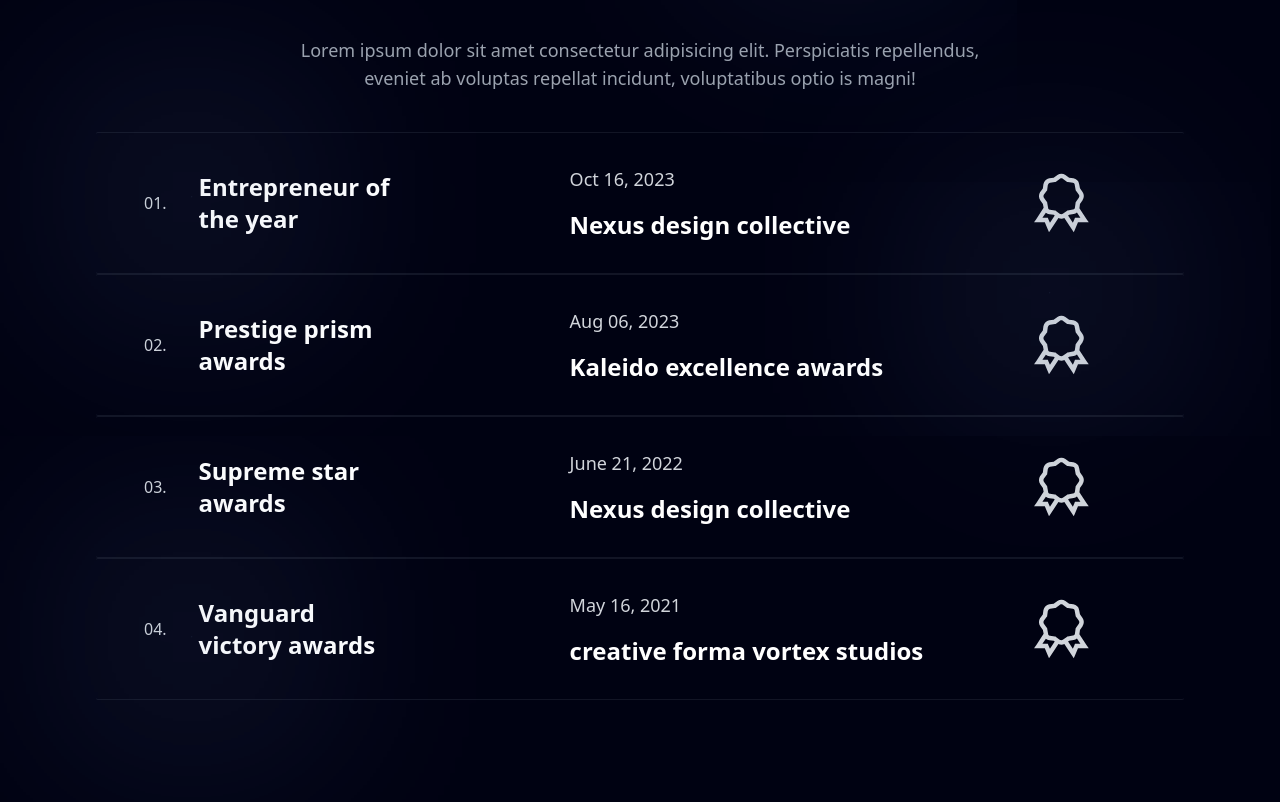
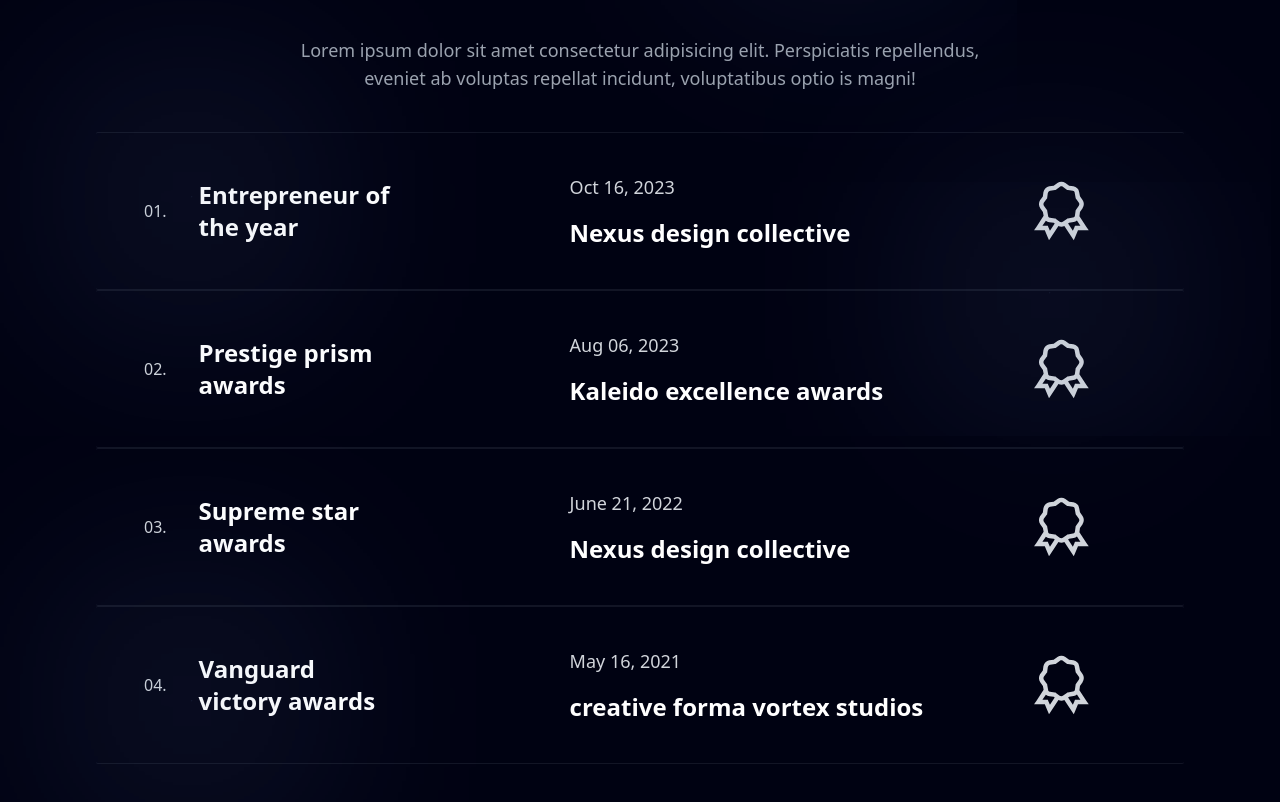
Before and after one commit to Shahan-nub/typeform, a Next.js app: page / in a window 1280 px wide. Shown: the part 4860-5662 px from the top of the page. Built offline with nearby package versions, Linux system fonts and the light colour scheme.

Commit message:
animation in awards added

```diff
--- a/src/components/AWARDS/AwardCard.jsx
+++ b/src/components/AWARDS/AwardCard.jsx
@@ -1,8 +1,15 @@
+"use client"
+import {easeIn, motion} from "framer-motion";
 import { LiaAwardSolid } from "react-icons/lia";
 
 export default function AwardCard({num,award,date,org}) {
   return (
-    <div className="w-[95%] lg:w-[85%] text-start flex items-center justify-between py-5 lg:py-8 text-gray-300 text-xs md:text-lg xl:text-2xl hover:bg-glass hover:scale-105 border-y border-glass transition-all duration-700 px-6 lg:px-12 rounded-sm">
+    <motion.div
+    initial={{y:80,opacity:0}}
+    whileInView={{y:0,opacity:1}}
+    transition={{duration:.4,type:"tween",ease:easeIn}}
+    viewport={{once:true}}
+    className="w-[95%] lg:w-[85%] text-start flex items-center justify-between py-5 lg:py-10 text-gray-300 text-xs md:text-lg xl:text-2xl hover:bg-glass hover:scale-105 border-y border-glass transition-all duration-700 px-6 lg:px-12 rounded-sm">
 
       <div className="flex basis-[25%] items-center gap-4 lg:gap-8">
         <p className="text-xs font-light xl:text-base">{num}.</p>
@@ -15,6 +22,6 @@ export default function AwardCard({num,award,date,org}) {
       </div>
 
       <LiaAwardSolid className="text-5xl lg:text-7xl basis-[15%] "></LiaAwardSolid>
-    </div>
+    </motion.div>
   );
 }
```
